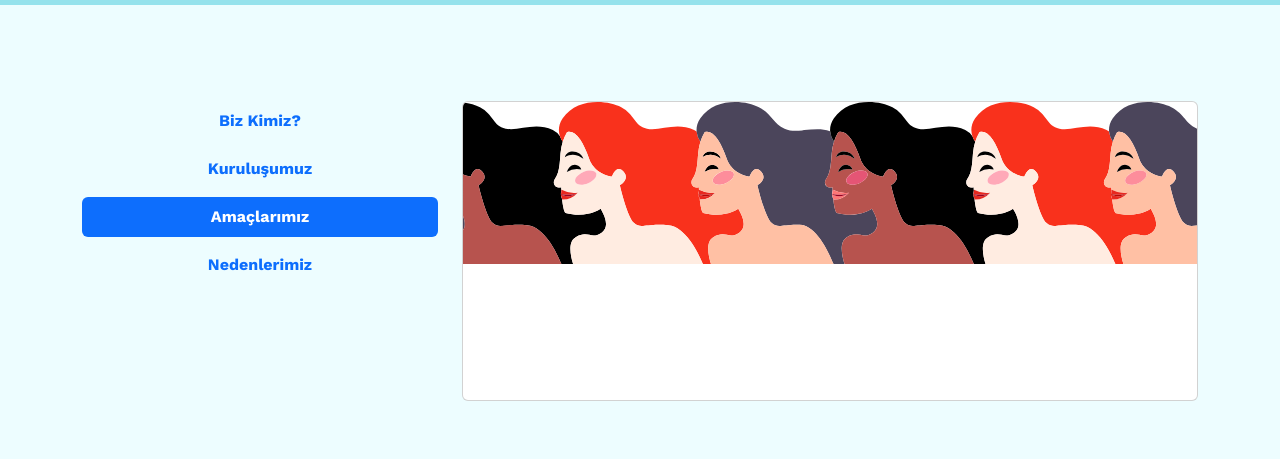
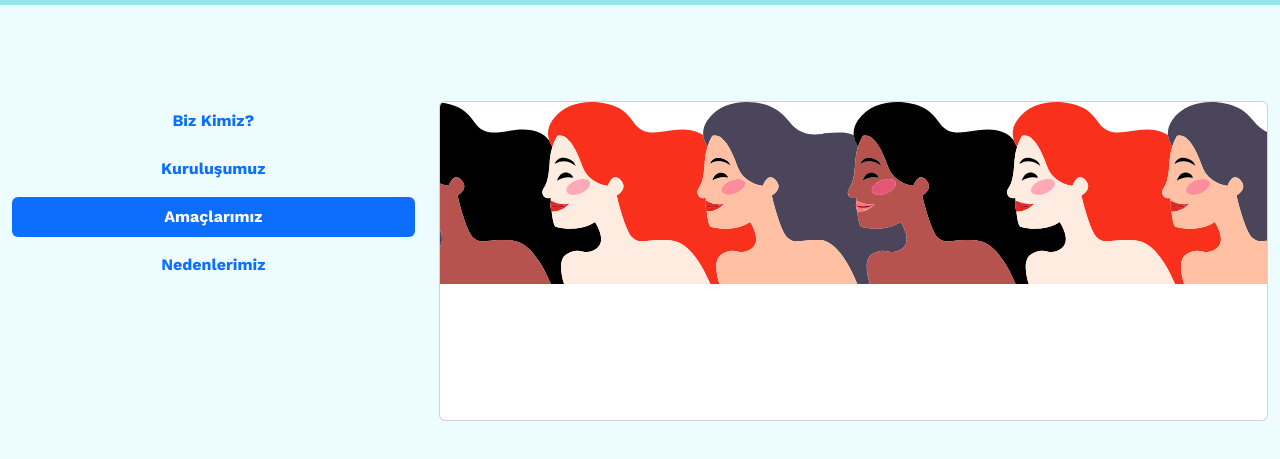
Before and after one commit to kikifuku/bso-web, a website: page pages/amaçlarımız.html in a window 1280 px wide. Shown: the part 89-548 px from the top of the page. Drawn offline with nearby package versions, Linux system fonts and the light colour scheme.

Commit message:
hakkımızdav2

```diff
--- a/pages/amaçlarımız.html
+++ b/pages/amaçlarımız.html
@@ -60,8 +60,8 @@
           </nav>
     </header>
     <main class="my-5">
-      <div class="d-grip gap-5">
-        <div class="container pt-5">
+      <div class="gap-5">
+        <div class="container-fluid pt-5">
           <div class="row justify-content-between">
             <div class="col-md-4 justify-content-between">
               <ul class="nav flex-column nav-fill nav-pills d-grid gap-2">
```
Also changed, not shown: pages/kuruluşumuz.html (+2 -2 lines), pages/nedenlerimiz.html (+2 -2 lines).
